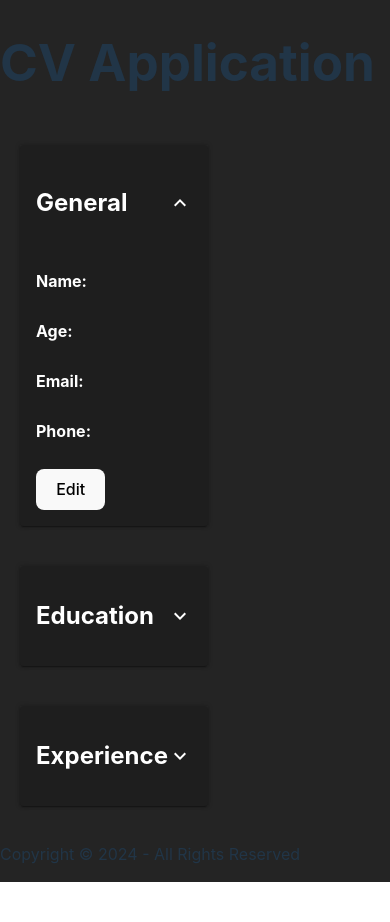
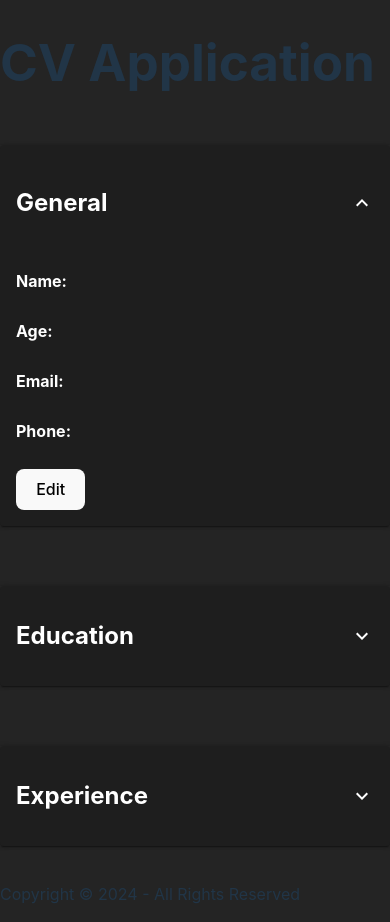
Before and after one commit to Maxnikit/cv-creator, a React (Vite) app: page / in a window 390 px wide. Before the commit the page ends 882 px from the top, so only its background shows below. Built offline with nearby package versions, Linux system fonts and the light colour scheme.

Commit message:
Add some mobile css rules

```diff
--- a/src/App.css
+++ b/src/App.css
@@ -113,3 +113,18 @@ body {
 .job-header > div > h4 {
   font-weight: 400;
 }
+
+@media only screen and (max-width: 600px) {
+  .main {
+    display: flex;
+    flex-direction: column;
+    align-items: center;
+    gap: 20px;
+  }
+  .general,
+  .experience,
+  .education {
+    width: 100%;
+    margin: 20px;
+  }
+}
```
